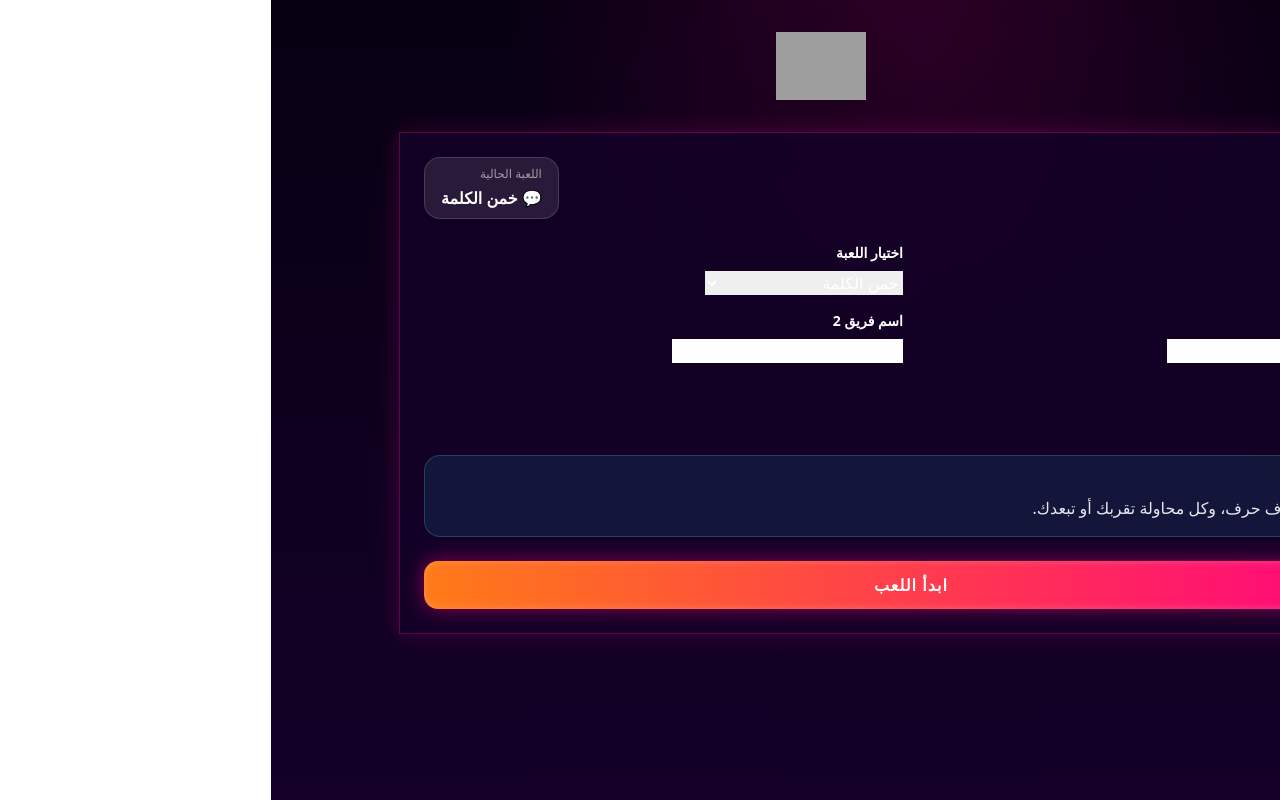
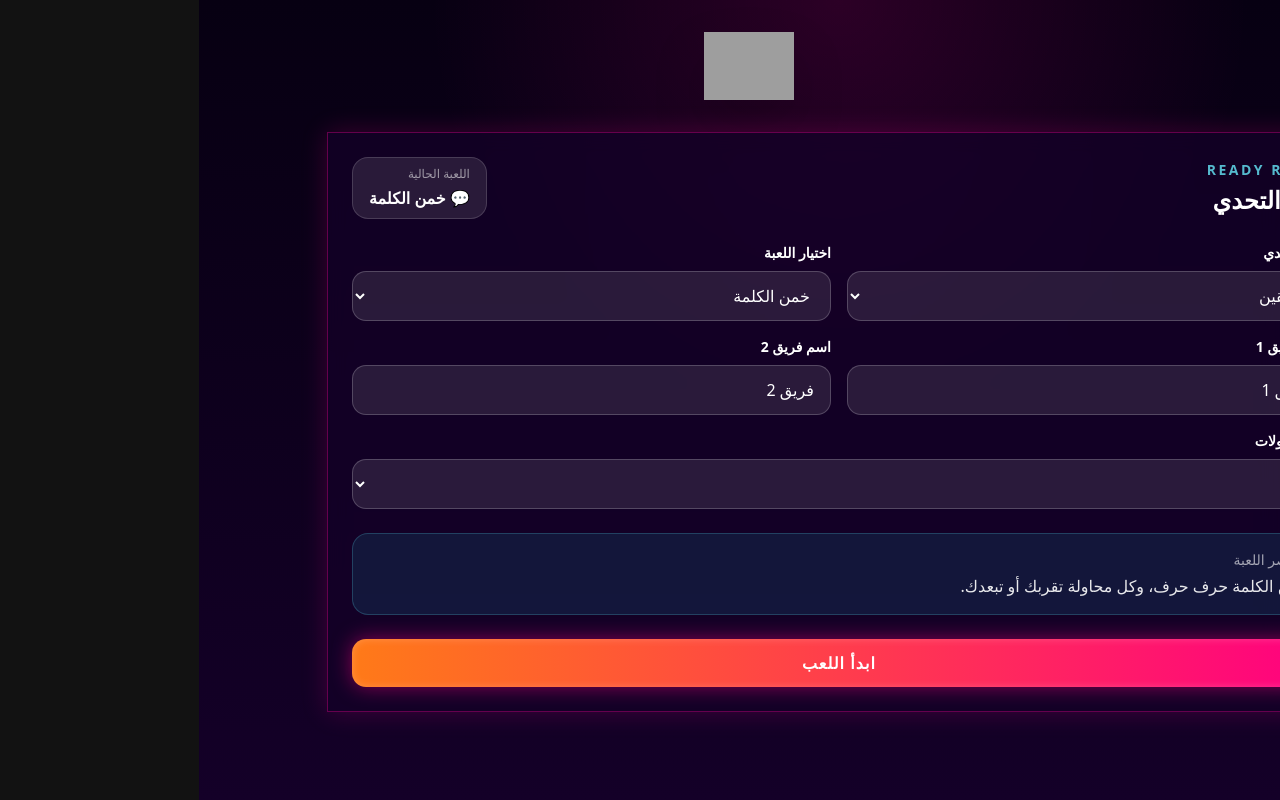
Before and after one commit to heelpeeri/khalnelab, a Next.js app: page /match in a window 1280 px wide. Built offline with nearby package versions, Linux system fonts and the light colour scheme; grey boxes are pictures that could not be loaded.

Commit message:
Update globals.css

```diff
--- a/src/app/globals.css
+++ b/src/app/globals.css
@@ -10,6 +10,10 @@
 html,
 body {
   min-height: 100%;
+}
+
+html {
+  color-scheme: dark;
 }
 
 body {
@@ -36,11 +40,56 @@ textarea {
   font: inherit;
 }
 
+input,
+select,
+textarea {
+  color: white;
+  caret-color: white;
+}
+
+input::placeholder,
+textarea::placeholder {
+  color: rgba(255, 255, 255, 0.55);
+}
+
+select option {
+  color: white;
+  background: #140028;
+}
+
 .glass {
   background: rgba(20, 0, 40, 0.75);
   border: 1px solid rgba(255, 0, 150, 0.35);
   backdrop-filter: blur(10px);
   box-shadow: 0 0 25px rgba(255, 0, 150, 0.2);
+}
+
+.input {
+  width: 100%;
+  border-radius: 14px;
+  border: 1px solid rgba(255, 255, 255, 0.2);
+  background: rgba(255, 255, 255, 0.1);
+  color: white;
+  padding: 12px 16px;
+  outline: none;
+  transition:
+    border-color 0.2s ease,
+    box-shadow 0.2s ease,
+    background 0.2s ease;
+}
+
+.input::placeholder {
+  color: rgba(255, 255, 255, 0.55);
+}
+
+.input:hover {
+  background: rgba(255, 255, 255, 0.12);
+}
+
+.input:focus {
+  border-color: rgba(34, 211, 238, 0.5);
+  box-shadow: 0 0 0 3px rgba(34, 211, 238, 0.12);
+  background: rgba(255, 255, 255, 0.12);
 }
 
 .btn-primary {
```
